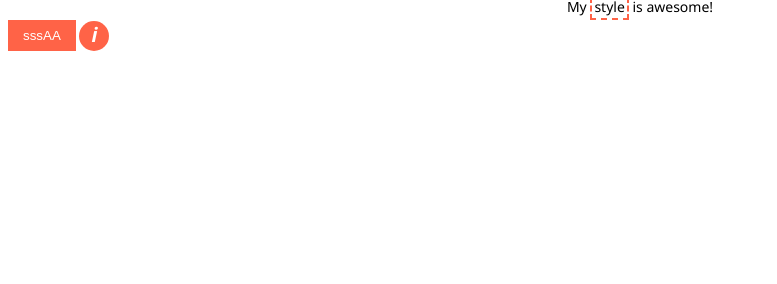
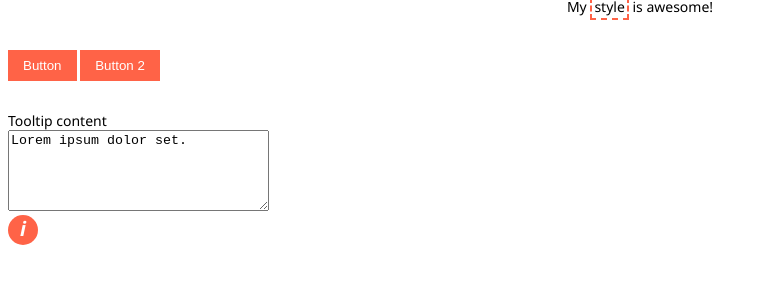
Before and after one commit to esaramago/custom-elements-v1-test, a website built with webpack: page index.html in a window 1280 px wide. Shown: the part 98-382 px from the top of the page, without its empty margins (0-777 px from the left). Built offline with nearby package versions, Linux system fonts and the light colour scheme; files whose address does not match are found by name.

Commit message:
attributeChangedCallback

```diff
--- a/index.html
+++ b/index.html
@@ -9,9 +9,21 @@
 </head>
 <body>
 
-    <c-element></c-element>
-    <c-btn></c-btn>
-    <c-info content="<p>Lorem ipsum dolor set.</p>"></c-info>
+    <c-element class="u-margin-bottom"></c-element>
+
+    <div class="u-margin-bottom">
+        <c-btn label="Button"></c-btn>
+        <c-btn label="Button 2"></c-btn>
+    </div>
+
+    <div>
+        <label for="infoContent">Tooltip content</label>
+        <div>
+            <textarea id="infoContent" cols="30" rows="5">Lorem ipsum dolor set.</textarea>
+        </div>
+        <c-info id="infoExample" content=""></c-info>
+    </div>
+
 
     <!-- Polyfill for web components
         https://github.com/WebComponents/webcomponentsjs
--- a/src/js/_btn.js
+++ b/src/js/_btn.js
@@ -2,8 +2,9 @@ window.customElements.define(
     'c-btn',
     class extends HTMLElement {
         connectedCallback() {
+            var label = this.getAttribute('label') || '';
             this.innerHTML = `
-                <button type="button">sssAA</button>
+                <button type="button">${label}</button>
             `;
         }
     }
--- a/src/js/_info.js
+++ b/src/js/_info.js
@@ -1,18 +1,27 @@
 window.customElements.define(
     'c-info',
     class extends HTMLElement {
-        connectedCallback() {
+
+        // Specify observed attributes so that attributeChangedCallback will work
+        static get observedAttributes() {
+            return ['content'];
+        }
+
+        connectedCallback() { // Runs when the element is added to the page
 
             var content = this.getAttribute('content');
-
             this.innerHTML = `
                 <span class="c-info__icon">i</span>
-                <div class="c-info__content">${content}</div>
+                <div class="c-info__content js-content">${content}</div>
             `;
         }
 
-        attributeChangedCallback(name, oldValue, newValue) {
-            console.log('Custom square element attributes changed.');
+        attributeChangedCallback(name, oldValue, newValue) { // Runs when an attribute passed on observedAttributes() changes
+            if (name == 'content') {
+                var content = this.querySelector('.js-content');
+                if (content)
+                    content.textContent = newValue;
+            }
         }
     }
 )
--- a/src/js/main.js
+++ b/src/js/main.js
@@ -1,3 +1,12 @@
 import "./_element.js";
 import "./_btn.js";
 import "./_info.js";
+
+const infoContent = document.getElementById('infoContent');
+const infoExample = document.getElementById('infoExample');
+infoContent.addEventListener('input', changeInfoContent);
+function changeInfoContent() {
+    var content = infoContent.value;
+    infoExample.setAttribute('content', content);
+}
+changeInfoContent();
--- a/src/sass/components/components.element.scss
+++ b/src/sass/components/components.element.scss
@@ -1,9 +1,9 @@
 /* scoped styles */
 c-element {
-    font-family: Segoe UI, sans-serif;
+    display: block;
     text-align: center;
 }
 .c-element__heading {
     font-size: 4rem;
-    color: tomato;
+    color: $color-main-500;
 }
--- a/src/sass/main.scss
+++ b/src/sass/main.scss
@@ -3,6 +3,7 @@
 @import "generic/*.scss";
 @import "elements/*.scss";
 @import "components/*.scss";
+@import "utilities/*.scss";
 
 
 
@@ -10,6 +11,6 @@
 .c-strong {
     display: inline-block;
     padding: 0 2px 3px;
-    border: 2px dashed tomato;
+    border: 2px dashed $color-main-500;
     line-height: 16px;
 }
--- a/src/sass/settings/settings.variables.scss
+++ b/src/sass/settings/settings.variables.scss
@@ -1 +1,3 @@
 $color-main-500: tomato;
+
+$gutter: 30px;
--- /dev/null
+++ b/src/sass/utilities/utilities.margins.scss
@@ -0,0 +1,3 @@
+.u-margin-bottom {
+    margin-bottom: $gutter;
+}
```
Also changed, not shown: dist/main.css, dist/main.js, 1 other file.
